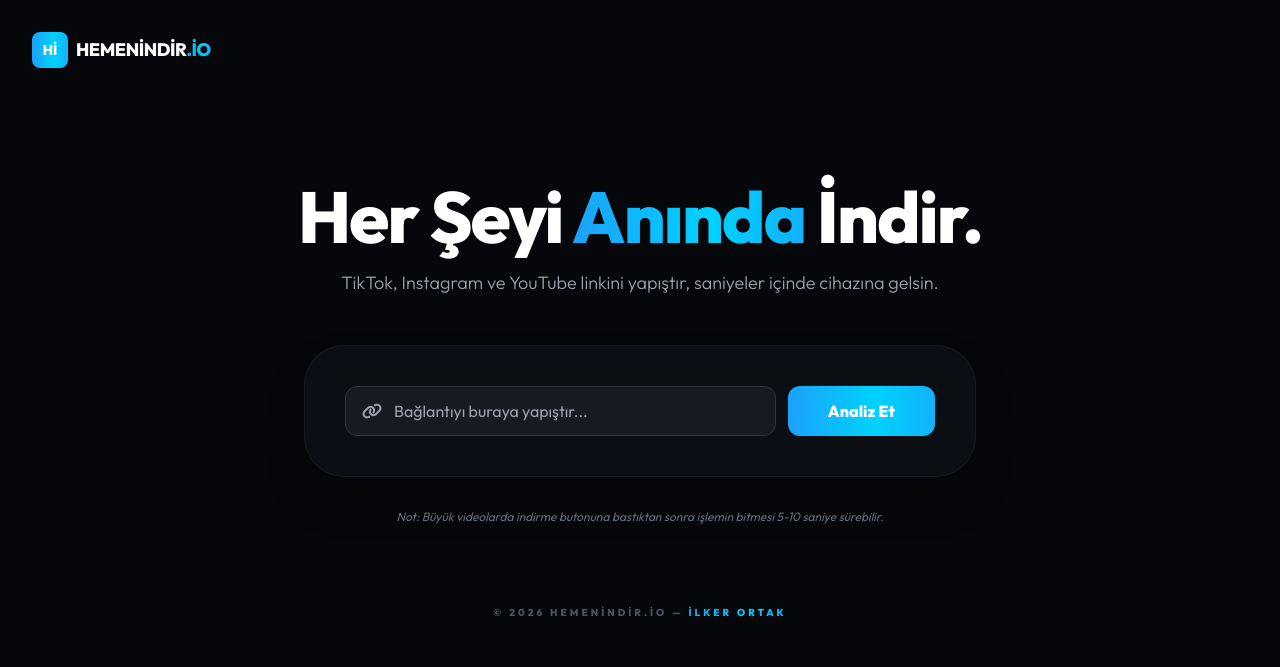
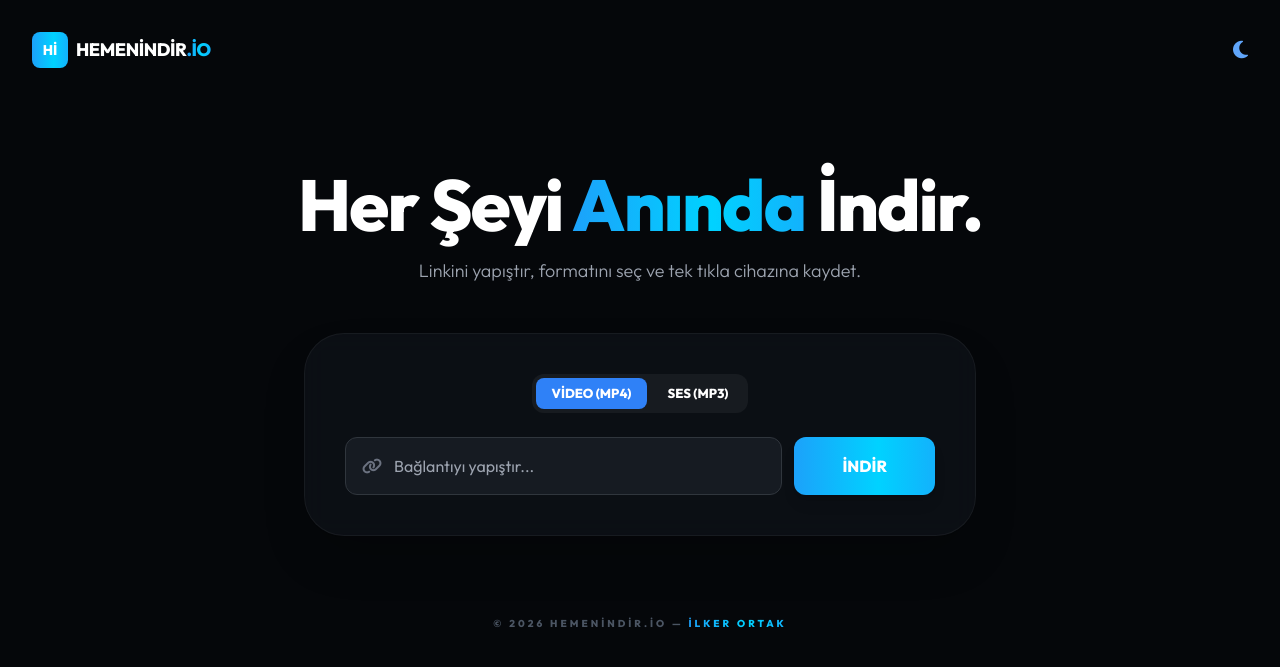
Before and after one commit to ilkerortak/video-downloader, a Flask app: page / in a window 1280 px wide. Shown: the top 667 px of the page. Run offline with Flask 3, Linux system fonts and the light colour scheme; some libraries are stand-ins or nearby versions.

Commit message:
Update index.html

```diff
--- a/templates/index.html
+++ b/templates/index.html
@@ -3,25 +3,45 @@
 <head>
     <meta charset="UTF-8">
     <meta name="viewport" content="width=device-width, initial-scale=1.0">
-    <title>Hemenİndir.io | Profesyonel Medya İndirici</title>
+    <title>Hemenİndir.io | Hızlı İndirme</title>
     <script src="https://cdn.tailwindcss.com"></script>
     <link rel="stylesheet" href="https://cdnjs.cloudflare.com/ajax/libs/font-awesome/6.4.0/css/all.min.css">
     <link href="https://fonts.googleapis.com/css2?family=Outfit:wght@300;400;600;800&display=swap" rel="stylesheet">
     <style>
         :root { --rgb-gradient: linear-gradient(90deg, #2f81f7, #00d2ff, #2f81f7); }
-        body { font-family: 'Outfit', sans-serif; background-color: #05070a; color: #ffffff; }
+        body { font-family: 'Outfit', sans-serif; background-color: #05070a; color: #ffffff; transition: 0.3s; }
+
+        /* Tema Ayarları */
+        body.light-mode { background-color: #f8fafc; color: #0f172a; }
+        .glass-panel { background: rgba(13, 17, 23, 0.85); border: 1px solid rgba(255, 255, 255, 0.05); backdrop-filter: blur(12px); transition: 0.3s; }
+        body.light-mode .glass-panel { background: rgba(255, 255, 255, 0.9); border: 1px solid rgba(0, 0, 0, 0.05); box-shadow: 0 20px 40px rgba(0,0,0,0.05); }
+
+        /* Giriş Alanı */
+        .input-box { background: #161b22; border: 1px solid #30363d; }
+        body.light-mode .input-box { background: #ffffff; border: 1px solid #e2e8f0; color: #0f172a; }
+        body.light-mode input { color: #0f172a; }
+
         .rgb-text { background: var(--rgb-gradient); background-size: 200% auto; -webkit-background-clip: text; -webkit-text-fill-color: transparent; animation: shine 3s linear infinite; }
         .rgb-bg { background: var(--rgb-gradient); background-size: 200% auto; animation: shine 3s linear infinite; }
-        .rgb-border:focus-within { border-image: var(--rgb-gradient) 1; box-shadow: 0 0 15px rgba(47, 129, 247, 0.4); }
         @keyframes shine { to { background-position: 200% center; } }
-        .glass-panel { background: rgba(13, 17, 23, 0.85); border: 1px solid rgba(255, 255, 255, 0.05); backdrop-filter: blur(12px); }
+
+        .mode-select { background: rgba(255,255,255,0.05); border-radius: 12px; padding: 4px; display: inline-flex; gap: 4px; }
+        body.light-mode .mode-select { background: rgba(0,0,0,0.05); }
+
+        .mode-btn { padding: 6px 16px; border-radius: 8px; font-weight: 700; cursor: pointer; transition: 0.2s; font-size: 13px; }
+        .active-mode { background: #2f81f7; color: white; }
     </style>
 </head>
 <body class="min-h-screen flex flex-col items-center justify-center px-4 text-center">
 
-    <div class="absolute top-8 left-8 flex items-center gap-2">
-        <div class="w-9 h-9 rounded-lg rgb-bg flex items-center justify-center font-bold text-white text-sm">Hİ</div>
-        <span class="text-lg font-bold tracking-tight uppercase">HEMENİNDİR<span class="rgb-text">.io</span></span>
+    <div class="absolute top-8 left-8 right-8 flex justify-between items-center">
+        <div class="flex items-center gap-2">
+            <div class="w-9 h-9 rounded-lg rgb-bg flex items-center justify-center font-bold text-white text-sm">Hİ</div>
+            <span class="text-lg font-bold tracking-tight uppercase">HEMENİNDİR<span class="rgb-text">.io</span></span>
+        </div>
+        <button id="theme-toggle" class="text-xl hover:scale-110 transition-transform">
+            <i class="fa-solid fa-moon text-blue-400" id="theme-icon"></i>
+        </button>
     </div>
 
     <main class="w-full max-w-4xl">
@@ -29,19 +49,24 @@
             Her Şeyi <span class="rgb-text">Anında</span> İndir.
         </h1>
         <p class="text-gray-400 text-lg mb-12 font-light">
-            TikTok, Instagram ve YouTube linkini yapıştır, saniyeler içinde cihazına gelsin.
+            Linkini yapıştır, formatını seç ve tek tıkla cihazına kaydet.
         </p>
 
         <div class="glass-panel w-full max-w-2xl mx-auto rounded-[2.5rem] p-8 md:p-10 shadow-2xl">
-            <form method="POST" action="/" onsubmit="startLoading()">
-                <input type="hidden" name="action" value="info">
+            <form method="POST" action="/" onsubmit="startLoading()" class="space-y-6">
+                <div class="mode-select">
+                    <div id="m-video" class="mode-btn active-mode" onclick="setMode('video')">VİDEO (MP4)</div>
+                    <div id="m-mp3" class="mode-btn" onclick="setMode('mp3')">SES (MP3)</div>
+                    <input type="hidden" name="action" id="action-input" value="video">
+                </div>
+
                 <div class="flex flex-col md:flex-row gap-3">
-                    <div class="bg-[#161b22] border border-[#30363d] rounded-xl flex-grow flex items-center px-4 py-3 rgb-border">
-                        <i class="fa-solid fa-link text-gray-400 mr-3"></i>
-                        <input type="url" name="url" placeholder="Bağlantıyı buraya yapıştır..." required class="bg-transparent w-full outline-none text-white">
+                    <div class="input-box flex-grow flex items-center px-4 py-4 rounded-xl">
+                        <i class="fa-solid fa-link text-gray-500 mr-3"></i>
+                        <input type="url" name="url" placeholder="Bağlantıyı yapıştır..." required class="bg-transparent w-full outline-none text-white font-medium">
                     </div>
-                    <button type="submit" class="rgb-bg px-10 py-3 font-bold text-white rounded-xl hover:scale-105 transition-all">
-                        Analiz Et
+                    <button type="submit" class="rgb-bg px-12 py-4 font-bold text-white rounded-xl hover:scale-105 transition-all shadow-lg">
+                        İNDİR
                     </button>
                 </div>
             </form>
@@ -51,39 +76,11 @@
             {% endif %}
         </div>
 
-        {% if preview %}
-        <div class="mt-8 glass-panel w-full max-w-xl mx-auto rounded-3xl p-6 border border-blue-500/20 shadow-xl animate-fade-in">
-            <img src="{{ preview.thumb }}" class="w-full h-40 object-cover rounded-2xl mb-4 border border-white/10">
-            <h3 class="text-sm font-bold mb-6 italic text-gray-300 truncate px-2">{{ preview.title }}</h3>
-
-            <div class="grid grid-cols-2 gap-4">
-                <form method="POST" onsubmit="startLoading()">
-                    <input type="hidden" name="url" value="{{ preview.url }}">
-                    <input type="hidden" name="action" value="video">
-                    <button class="w-full bg-[#1a1c23] hover:bg-[#252833] py-3 rounded-xl font-bold flex items-center justify-center gap-2 transition-all">
-                        <i class="fa-solid fa-video"></i> MP4 İndir
-                    </button>
-                </form>
-                <form method="POST" onsubmit="startLoading()">
-                    <input type="hidden" name="url" value="{{ preview.url }}">
-                    <input type="hidden" name="action" value="mp3">
-                    <button class="w-full rgb-bg py-3 rounded-xl font-bold flex items-center justify-center gap-2">
-                        <i class="fa-solid fa-music"></i> MP3 İndir
-                    </button>
-                </form>
-            </div>
-        </div>
-        {% endif %}
-
         <div id="loader" class="hidden mt-10 w-full max-w-md mx-auto">
-            <div class="w-full bg-[#111] h-1.5 rounded-full overflow-hidden">
+            <div class="w-full bg-white/5 h-1.5 rounded-full overflow-hidden">
                 <div id="bar" class="rgb-bg h-full w-0 transition-all duration-300"></div>
             </div>
-            <p class="mt-4 text-[10px] rgb-text font-bold tracking-widest uppercase">İşleniyor, lütfen bekleyin...</p>
-        </div>
-
-        <div class="mt-8 text-xs text-gray-500 italic">
-            Not: Büyük videolarda indirme butonuna bastıktan sonra işlemin bitmesi 5-10 saniye sürebilir.
+            <p class="mt-4 text-[10px] rgb-text font-bold tracking-widest uppercase animate-pulse">Medya Sakarya'dan yola çıktı, geliyor...</p>
         </div>
     </main>
 
@@ -92,21 +89,40 @@
     </footer>
 
     <script>
+        // MP4 / MP3 Seçimi
+        function setMode(mode) {
+            document.getElementById('action-input').value = mode;
+            document.getElementById('m-video').classList.toggle('active-mode', mode === 'video');
+            document.getElementById('m-mp3').classList.toggle('active-mode', mode === 'mp3');
+        }
+
+        // Tema Değiştirici (Güneş / Hilal Ay)
+        const themeBtn = document.getElementById('theme-toggle');
+        const themeIcon = document.getElementById('theme-icon');
+        themeBtn.onclick = () => {
+            document.body.classList.toggle('light-mode');
+            if(document.body.classList.contains('light-mode')) {
+                themeIcon.classList.replace('fa-moon', 'fa-sun');
+                themeIcon.classList.replace('text-blue-400', 'text-orange-500');
+            } else {
+                themeIcon.classList.replace('fa-sun', 'fa-moon');
+                themeIcon.classList.replace('text-orange-500', 'text-blue-400');
+            }
+        };
+
+        // Loading Bar
         function startLoading() {
-            const loader = document.getElementById('loader');
-            const bar = document.getElementById('bar');
-            loader.classList.remove('hidden');
+            document.getElementById('loader').classList.remove('hidden');
             let w = 0;
             const iv = setInterval(() => {
                 w += (95 - w) * 0.1;
-                bar.style.width = w + '%';
+                document.getElementById('bar').style.width = w + '%';
                 if(w > 94) clearInterval(iv);
-            }, 500);
-
+            }, 600);
             window.onfocus = () => {
                 setTimeout(() => {
-                    loader.classList.add('hidden');
-                    bar.style.width = '0%';
+                    document.getElementById('loader').classList.add('hidden');
+                    document.getElementById('bar').style.width = '0%';
                 }, 1000);
             };
         }
```
